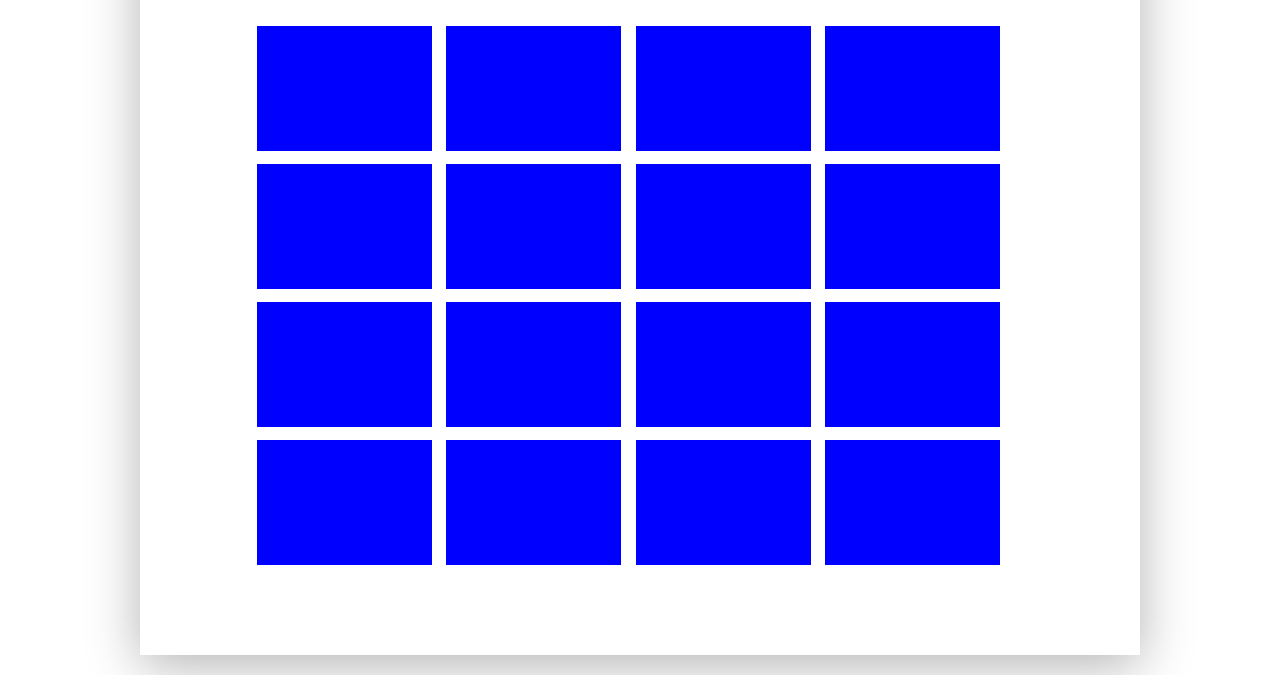
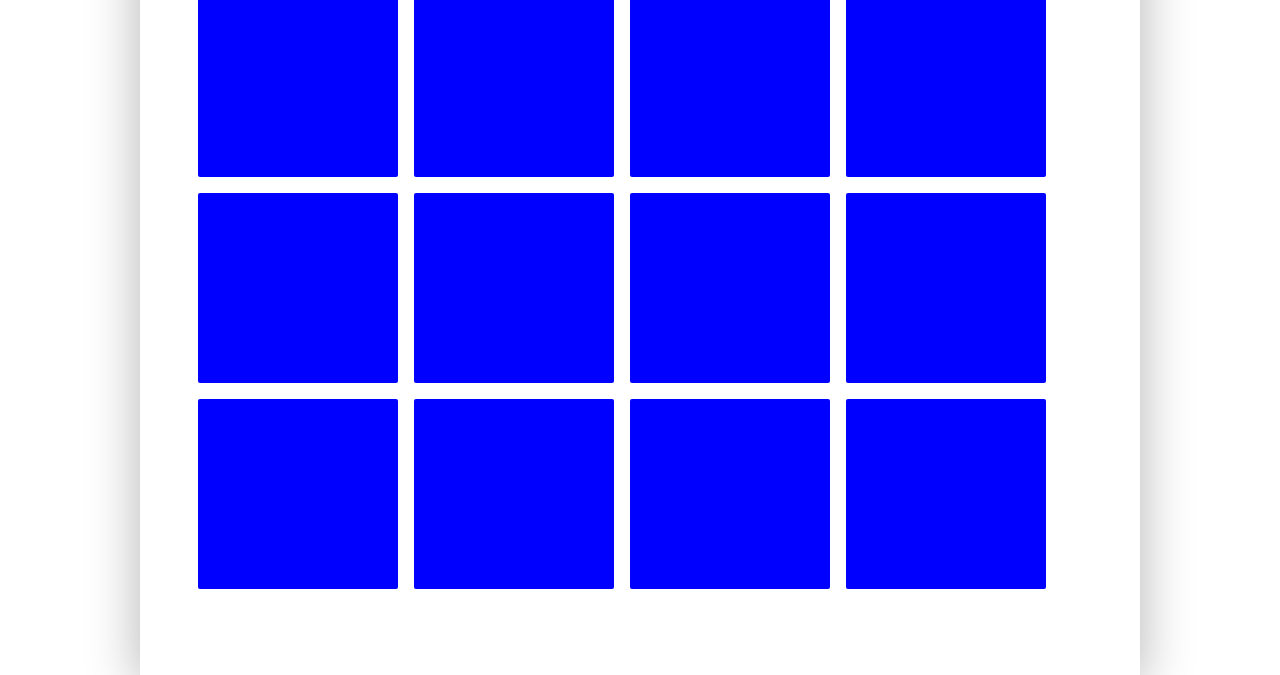
Before and after one commit to Latcat21/Memory-Card-Game, a plain HTML site: page index.html in a window 1280 px wide. Shown: the part 125-800 px from the top of the page. Drawn offline with nearby package versions, Linux system fonts and the light colour scheme.

Commit message:
finished

```diff
--- a/css/style.css
+++ b/css/style.css
@@ -30,65 +30,50 @@ body{
   box-shadow: 0px 10px 50px rgba(0, 0, 0, 0.3);
   overflow: hidden;
   background-color: white;
-  height: 95vh;
+  height: 100vh;
 
 }
 .heading-center{
   text-align: center;
-  margin-bottom: 25px;
+  margin-bottom: 15px;
 
 }
-.memory-game{
- margin-left: 50px;
+
+.card {
+  float: left;
+  margin: 8px;
+  height: 190px;
+  width: 200px;
+  background: blue;
+  text-align: center;
+  border-radius: 2px;
+  animation: slidein 1s;
+
 }
 
-.cards{
-  width: 175px;
-  height: 125px;
-  border: 12px solid white;
-  display: inline-block;
-  background-color: white;
-  margin: 5px;
+.card:hover {
 
- }
-
- .cards:hover{
-   cursor: pointer;
-
- }
- .back{
-   position: absolute;
-   width: inherit;
-   height: inherit;
-   transform: rotateY(180deg);
-   transition: transform 0.5 linear 0s;
-   backface-visibility: hidden;
-
- }
- .front{
-   position: absolute;
-   width: inherit;
-   height: inherit;
-   background-color: blue;
-   transform: rotateY(0deg);
-   transition: transform 0.5 linear 0s;
-   backface-visibility: hidden;
-
-
-
- }
- .front:hover{
-  box-shadow: 0px 5px 5px 0px #000;
-  width: 178px;
-  height: 130px;
-
- }
-
-i {
-font-size: 100px;
+  cursor: pointer;
+  border: 3px solid white;
+  box-shadow: 0px 10px 10px 0px #000;
 }
 
+.card p {
+  margin-top: 50px;
+  font-size: 75px;
+  color: white;
+  font-weight: 900;
+}
+.first-row{
+animation:  slidein 2s
+}
 
+.second-row{
+animation: slidein 2s
+}
+.third-row{
+animation: slidein 2s
+}
 
 @keyframes slidein {
   0% {
--- a/index.html
+++ b/index.html
@@ -5,6 +5,7 @@
   <meta name="viewport" content="width=device-width, initial-scale=1.0">
   <meta http-equiv="X-UA-Compatible" content="ie=edge">
   <link rel="stylesheet" href="https://use.fontawesome.com/releases/v5.8.1/css/all.css" integrity="sha384-50oBUHEmvpQ+1lW4y57PTFmhCaXp0ML5d60M1M7uH2+nqUivzIebhndOJK28anvf" crossorigin="anonymous">
+  <link href="https://fonts.googleapis.com/css?family=Lato:400,900" rel="stylesheet">
   <script src="https://cdnjs.cloudflare.com/ajax/libs/jquery/3.2.1/jquery.js"></script>
   <link rel="stylesheet" type="text/css" href="css/style.css">
   <title>Document</title>
@@ -15,79 +16,26 @@
     <h1>Memory Card Game</h1>
   </div>
   <div class="memory-game">
-  <div class="cards" id="card1">
-    <div class="back" id="back1"><i class="fas fa-bicycle"></i></div>
-    <div class="front" id="front1"></div>
-</div>
-<div class="cards" id="card2">
-    <div class="back" id="back2"><i class="fas fa-bicycle"></i></div>
-    <div class="front" id="front2"></div>
-</div>
-<div class="cards" id="card3">
-    <div class="back" id="back3"><i class="fas fa-cat"></i></div>
-    <div class="front" id="front3"></div>
-</div>
-<div class="cards" id="card4">
-    <div class="back" id="back4"><i class="fas fa-cat"></i></div>
-    <div class="front" id="front4"></div>
-</div><br>
-<div class="cards" id="card5">
-    <div class="back" id="back5"><i class="fas fa-spider"></i></i></div>
-    <div class="front" id="front5"></div>
-</div>
-<div class="cards" id="card6">
-    <div class="back" id="back6"><i class="fas fa-spider"></i></div>
-    <div class="front" id="front6"></div>
-</div>
-<div class="cards" id="card7">
-    <div class="back" id="back7"><i class="far fa-building"></i></div>
-    <div class="front" id="front7"></div>
-</div>
-<div class="cards" id="card8">
-    <div class="back" id="back8"><i class="far fa-building"></i></div>
-    <div class="front" id="front8"></div>
-</div><br>
-<div class="cards" id="card9">
-    <div class="back" id="back9"><i class="fas fa-gem"></i></div>
-    <div class="front" id="front9"></div>
-</div>
-<div class="cards" id="card10">
-    <div class="back" id="back10"><i class="fas fa-gem"></i></div>
-    <div class="front" id="front10"></div>
-</div>
-<div class="cards" id="card11">
-    <div class="back" id="back11"><i class="fas fa-user-secret"></i></div>
-    <div class="front" id="front11"></div>
-</div>
-<div class="cards" id="card12">
-    <div class="back" id="back12"><i class="fas fa-user-secret"></i></div>
-    <div class="front" id="front12"></div>
-</div><br>
-<div class="cards" id="card13">
-    <div class="back" id="back13"><i class="fas fa-ship"></i></div>
-    <div class="front" id="front13"></div>
-</div>
-<div class="cards" id="card14">
-    <div class="back" id="back14"><i class="fas fa-ship"></i></div>
-    <div class="front" id="front14"></div>
-</div>
-<div class="cards" id="card15">
-    <div class="back" id="back15"><i class="fas fa-wine-glass"></i>
+    <div class="frist-row">
+  <div class="card unmatched"></div>
+  <div class="card unmatched"></div>
+  <div class="card unmatched"></div>
+  <div class="card unmatched"></div>
+    </div>
+    <div class="second-row">
+  <div class="card unmatched"></div>
+  <div class="card unmatched"></div>
+  <div class="card unmatched"></div>
+  <div class="card unmatched"></div>
+  <div class="third-row">
+  <div class="card unmatched"></div>
+  <div class="card unmatched"></div>
+  <div class="card unmatched"></div>
+  <div class="card unmatched"></div>
+ </div>
 
-    </div>
-    <div class="front" id="front15"></div>
-</div>
-<div class="cards" id="card16">
-    <div class="back" id="back16"><i class="fas fa-wine-glass"></i>
-</div>
-    <div class="front" id="front16"></div>
 </div>
 </div>
-
-
-
-
-
-</body>
+  </body>
 <script src="js/app.js"></script>
 </html>
--- a/js/app.js
+++ b/js/app.js
@@ -1,45 +1,96 @@
+/*
 
 
-class MemoryGame{
-constructor(){
-this.storage = [0, 0, 0, 0, 0, 0, 0, 0, 0, 0, 0, 0, 0, 0, 0, 0];
-this.imgRec = [];
-this.rand;
-this.cardtextRec = [];
-this.cardRec = [];
-this.cardNum
-this.front
-this.back
-this.memory = $('.memory-game')
+Try matching two card that are the same. If they don't match you move on to flip other cards and remember their positions. The game ends when the whole board is uncovered.
 
-}
+-user will see 18 cards laid face down
+-user will then click a card to reveal it's property
+-user will then click a second card to see if it matches
+-
+-when a match happens both cards will disapear
+-once the user as match all cards, he has won
 
-}
+Break down of where to start
 
-const game = {
-  flipCount: 0,
-  cardCheck: 0,
-  correct:0,
-  status:0,
-  gameOver:false,
+-display 12 cards
+-duplicate the cards to have a 2 sets
+-randomize the display of cards
+-only allow 2 cards to be selected at a time
+-determine if the two cards are a match and hide them
+-reset guess count after 2
+-add delay to selections
+-show back of card and flip on select
+-finsh game
+
+-above and beyond
+-css animation
+-scss
+cards: ["fas fa-bicycle","fas fa-bicycle", "fas fa-cat","fas fa-cat","fas fa-spider", "far fa-building", "far fa-building", "fas fa-gem", "fas fa-gem", "fas fa-user-secret", "fas fa-user-secret", "fas fa-ship","fas fa-ship","fas fa-wine-glass","fas fa-wine-glass" ],
+cards: ['!', '!', '@', '@', '#', '#', '$', '$', '%', '%', '&', '&', 'X','X', '=', '='],
 
 
+*/
 
-flipCardId(){
-  memory.on('click', function(e){
-    let el = e.target.parent()
-    let numId = el.id;
-    if(Number.isInteger(parseInt(numId.replace("back", ""),10))){
-      cardClick(el.parentElement.id);
+let game = {
+  cards: [ '@', '@', '#', '#', '$', '$', '%', '%', '&', '&', 'X','X'],
+  start() {
+    game.shuffleCards();
+
+  },
+
+shuffleCards() {
+    var random = 0;
+    var temp = 0;
+    for (i = 1; i < game.cards.length; i++) {
+      random = Math.round(Math.random() * i);
+      temp = game.cards[i];
+      game.cards[i] = game.cards[random];
+      game.cards[random] = temp;
     }
-    else{
-      cardClick(el.id);
+    game.assignData();
+
+  },
+  assignData() {
+    $('.card').each(function(index) {
+      $(this).attr('data-value', game.cards[index]);
+    });
+
+  },
+
+  Match() {
+      if ($('.clicked').length === 2) {
+
+      if ($('.clicked').first().data('value') == $('.clicked').last().data('value')){
+         $('.clicked').each(function() {
+          $(this).css({"background-color": "green",}).animate({ opacity: 0 }).removeClass('unmatched');
+        });
+        $('.clicked').each(function() {
+          $(this).removeClass('clicked');
+        });
+        game.checkWin();
+      } else {
+        setTimeout(function() {
+          $('.clicked').each(function() {
+            $(this).html('').removeClass('clicked');
+
+          });
+        }, 1000);
+      }
     }
+  },
+  checkWin() {
+    if ($('.unmatched').length === 0) {
+      $('.game-wrapper').css({
+        'background-image': 'url(./images/leo.jpg)'
+      });
+    }
+  }
+};
+game.start();
 
+// Event Listeners
 
-
+$('.card').on('click', function() {
+    $(this).html('<p>' + $(this).data('value') + '</p>').addClass('clicked');
+    game.Match();
   });
-}
-
-
-}
```
Also changed, not shown: images/leo.jpg (added), 1 other file.
